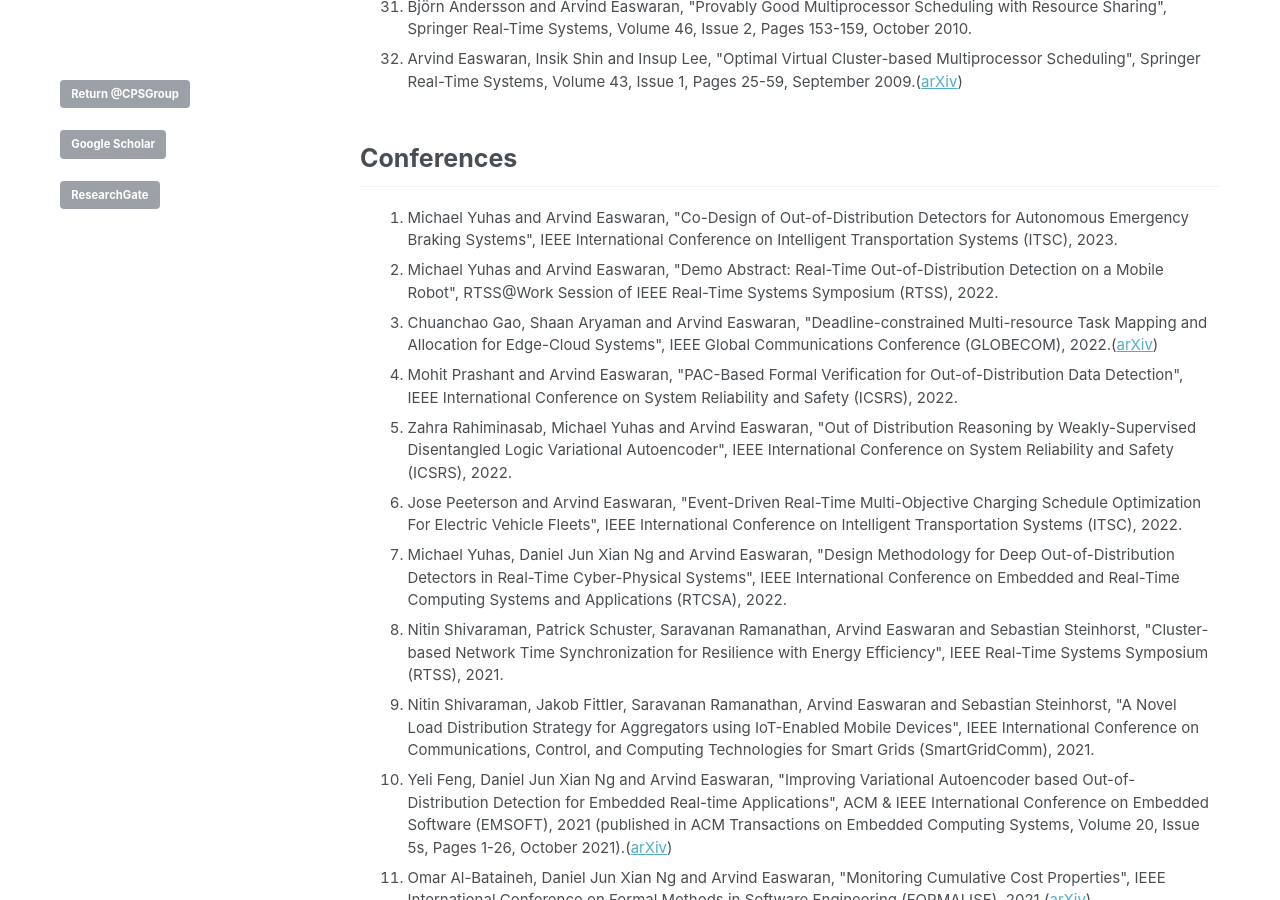
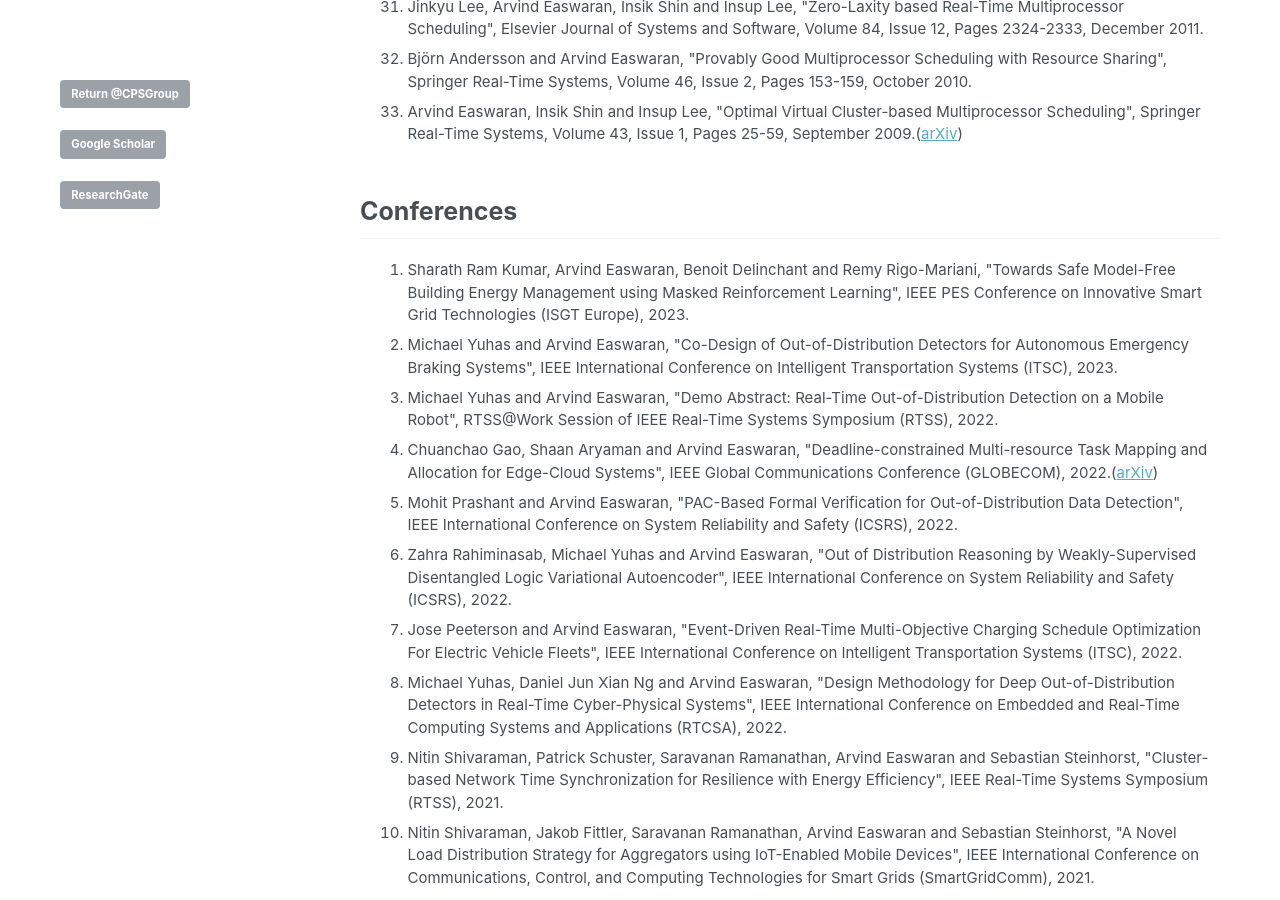
Before and after one commit to CPS-research-group/CPS-research-group.github.io, a Jekyll site: the page built from _pages/research_profile.md, in a window 1280 px wide and 900 px high, scrolled down 2273 px. Built offline with Jekyll 4.4.1, drawn with Linux system fonts in a browser that asks for light colours; some of the changed text lies outside the part shown.

Commit message:
Updates.

```diff
--- a/_pages/research_profile.md
+++ b/_pages/research_profile.md
@@ -23,6 +23,7 @@
 ******
 ## Journals
   <ol>
+  			<li class="a">Ankita Samaddar and Arvind Easwaran, "Online Distributed Schedule Randomization to Mitigate Timing Attacks in Industrial Control Systems", ACM Transactions on Embedded Computing Systems (TECS), to appear.</li>
   			<li class="a">Ankita Samaddar and Arvind Easwaran, "Online Schedule Randomization to Mitigate Timing Attacks in 5G Periodic URLLC Communications", ACM Transactions on Sensor Networks (TOSN), Volume 19, Issue 4, Pages 1-26, July 2023.</li>
   	  <li class="a">Sundar Vijayakumar, Saravanan Ramanathan and Arvind Easwaran, "Design and Analyses of Functional Mode Changes for Mixed-Criticality Systems", Springer Real-Time Systems, Volume 59, Pages 69-121, August 2022.(<a href="https://rdcu.be/cT2T9">Springer-SharedIt</a>)</li>
       <li class="a">Zhonglin Chiam, Elias Papas, Arvind Easwaran, Corinne Alonso and Bruno Estibals, "Holistic optimization of the operation of a GCHP system: A case study on the ADREAM building in Toulouse, France", Applied Energy, Volume 321, September 2022.</li>
@@ -59,6 +60,7 @@
 
 ## Conferences
    <ol>
+   			<li class="a">Sharath Ram Kumar, Arvind Easwaran, Benoit Delinchant and Remy Rigo-Mariani, "Towards Safe Model-Free Building Energy Management using Masked Reinforcement Learning", IEEE PES Conference on Innovative Smart Grid Technologies (ISGT Europe), 2023.</li>
    		  <li class="a">Michael Yuhas and Arvind Easwaran, "Co-Design of Out-of-Distribution Detectors for Autonomous Emergency Braking Systems", IEEE  International Conference on Intelligent Transportation Systems (ITSC), 2023.</li>
    		  <li class="a">Michael Yuhas and Arvind Easwaran, "Demo Abstract: Real-Time Out-of-Distribution Detection on a Mobile Robot", RTSS@Work Session of IEEE Real-Time Systems Symposium (RTSS), 2022.</li>
    		  <li class="a">Chuanchao Gao, Shaan Aryaman and Arvind Easwaran, "Deadline-constrained Multi-resource Task Mapping and Allocation for Edge-Cloud Systems", IEEE Global Communications Conference (GLOBECOM), 2022.(<a href="https://arxiv.org/abs/2206.05950">arXiv</a>)</li>
@@ -131,7 +133,7 @@
  <ol>
 		        <li class="a">Chuanchao Gao and Arvind Easwaran, "Work-in-Progress: Deadline-Constrained Multi-Resource Allocation in Edge-Cloud System", Brief-Presentations Session of IEEE Real-Time Systems Symposium (RTSS), 2022.</li>
 		        <li class="a">Sharath Ram Kumar, Arvind Easwaran, Benoit Delinchant and Remy Rigo-Mariani, "Behavioural Cloning based RL Agents for District Energy Management", ACM SIGEnergy Workshop on Reinforcement Learning for Energy Management in Buildings and Cities (RLEM), 2022.</li>
-<li class="a">Yeli Feng, Daniel Jun Xian Ng and Arvind Easwaran, "A Unified Perspective on Adversarial and Out-of-Distribution Detection in the Open World", Engineering Dependable and Secure Machine Learning Systems (EDSMLS) - co-located with AAAI, 2022.</li>
+            <li class="a">Yeli Feng, Daniel Jun Xian Ng and Arvind Easwaran, "A Unified Perspective on Adversarial and Out-of-Distribution Detection in the Open World", Engineering Dependable and Secure Machine Learning Systems (EDSMLS) - co-located with AAAI, 2022.</li>
 		        <li class="a">Ankita Samaddar, Arvind Easwaran and Rui Tan, "Work Already Published: A Schedule Randomization Policy to Mitigate Timing Attacks in WirelessHART Networks", Brief-Presentations Session of IEEE Real-Time and Embedded Technology and Applications Symposium (RTAS), 2021.</li>
 		        <li class="a">Michael Yuhas, Yeli Feng, Daniel Jun Xian Ng, Zahra Rahiminasab and Arvind Easwaran, "Embedded Out-of-Distribution Detection on an Autonomous Robot Platform", Design Automation for CPS and IoT (DESTION), 2021.(<a href="http://arxiv.org/abs/2106.15965">arXiv</a>)</li>
 		        <li class="a">Yeli Feng and Arvind Easwaran, "WiP Abstract - Robust Out-of-distribution Motion Detection and Localization in Autonomous CPS", Work-in-Progress Session of the IEEE/ACM International Conference on Cyber-Physical Systems (ICCPS), 2021.(<a href="http://arxiv.org/abs/2107.11736">arXiv</a>)</li>
```
